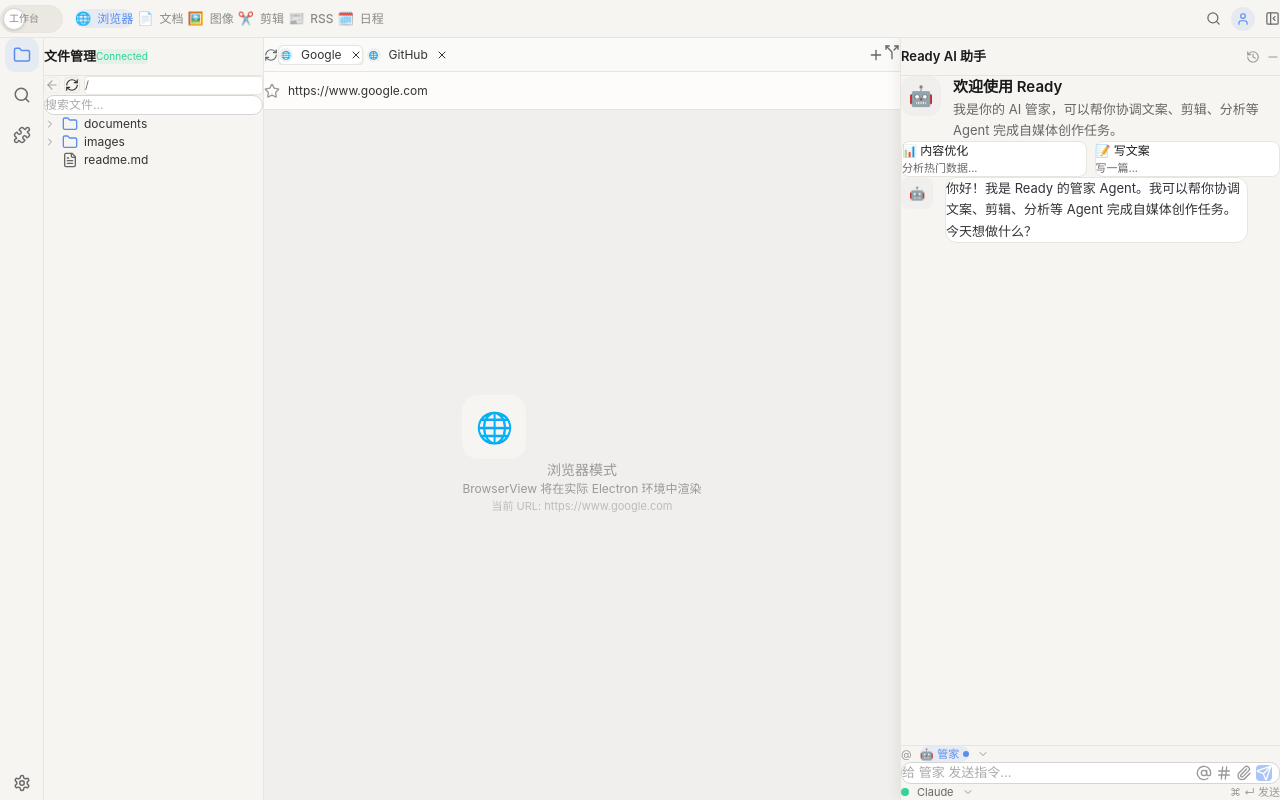
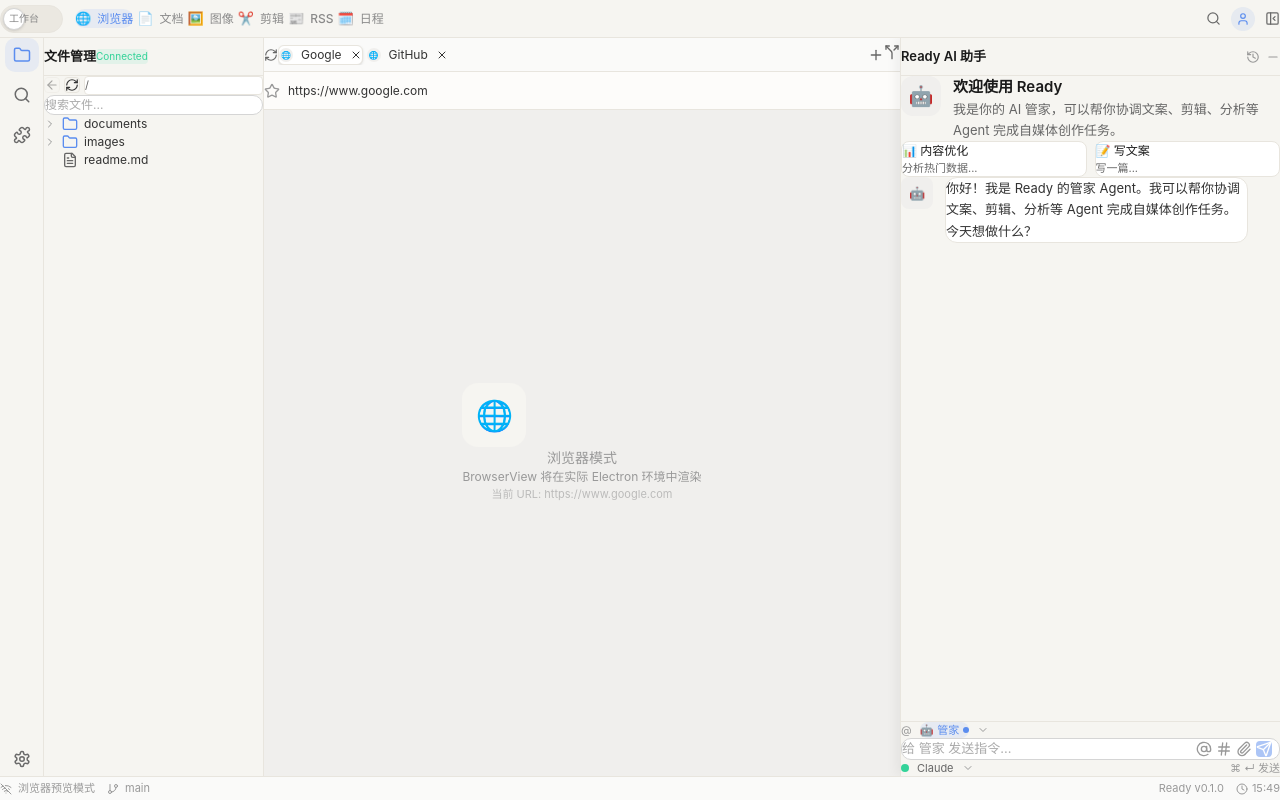
Before and after one commit to ALBEDO-TABAI/ready-export-public-20260224, a React (Vite) app: page / in a window 1280 px wide. Built offline with nearby package versions, Linux system fonts and the light colour scheme.

Commit message:
feat: 添加 StatusBar + IconRail 设置导航
- StatusBar: 显示 API 连接状态/Git 分支/版本号/本地时间
- WorkbenchMode: 集成 StatusBar 到底部
- IconRail: 设置按钮点击导航到 /settings
- CSS: 补全 line-clamp 标准属性

```diff
--- /dev/null
+++ b/src/renderer/components/layout/StatusBar.tsx
@@ -0,0 +1,44 @@
+import { Wifi, WifiOff, Clock, GitBranch } from 'lucide-react'
+import { useState, useEffect } from 'react'
+
+export default function StatusBar() {
+    const [time, setTime] = useState(new Date())
+    const hasElectron = typeof window !== 'undefined' && !!window.electronAPI
+
+    useEffect(() => {
+        const timer = setInterval(() => setTime(new Date()), 60000)
+        return () => clearInterval(timer)
+    }, [])
+
+    return (
+        <div
+            className="h-[24px] flex items-center justify-between px-3 border-t border-[var(--border-default)] text-[11px] text-[var(--text-light)] select-none"
+            style={{ background: 'var(--bg-toolbar)' }}
+        >
+            {/* Left */}
+            <div className="flex items-center gap-3">
+                <div className="flex items-center gap-1.5">
+                    {hasElectron ? (
+                        <Wifi className="w-3 h-3 text-[var(--color-green)]" />
+                    ) : (
+                        <WifiOff className="w-3 h-3 text-[var(--text-light)]" />
+                    )}
+                    <span>{hasElectron ? 'Kimi API 已连接' : '浏览器预览模式'}</span>
+                </div>
+                <div className="flex items-center gap-1.5">
+                    <GitBranch className="w-3 h-3" />
+                    <span>main</span>
+                </div>
+            </div>
+
+            {/* Right */}
+            <div className="flex items-center gap-3">
+                <span>Ready v0.1.0</span>
+                <div className="flex items-center gap-1">
+                    <Clock className="w-3 h-3" />
+                    <span>{time.toLocaleTimeString('zh-CN', { hour: '2-digit', minute: '2-digit' })}</span>
+                </div>
+            </div>
+        </div>
+    )
+}
--- a/src/renderer/pages/WorkbenchMode.tsx
+++ b/src/renderer/pages/WorkbenchMode.tsx
@@ -1,7 +1,9 @@
 import { useEffect } from 'react'
+import { useNavigate } from 'react-router-dom'
 import TopBar from '../components/layout/TopBar'
 import IconRail from '../components/layout/IconRail'
 import SidePanel from '../components/layout/SidePanel'
+import StatusBar from '../components/layout/StatusBar'
 import ChatPanel from '../components/agent/ChatPanel'
 import BrowserMode from './modes/BrowserMode'
 import DocumentMode from './modes/DocumentMode'
@@ -15,6 +17,7 @@
 export default function WorkbenchMode() {
   const { workbenchMode } = useMode()
   const { toggleSidebar, refreshFiles } = useWorkspace()
+  const navigate = useNavigate()
 
   // Initialize workspace on mount
   useEffect(() => {
@@ -27,6 +30,12 @@
     }
     initWorkspace()
   }, [refreshFiles])
+
+  const handleIconClick = (icon: string) => {
+    if (icon === 'settings') {
+      navigate('/settings')
+    }
+  }
 
   const renderMode = () => {
     switch (workbenchMode) {
@@ -52,7 +61,7 @@
       <TopBar onToggleSidebar={toggleSidebar} />
 
       <div className="flex flex-1 overflow-hidden">
-        <IconRail />
+        <IconRail onIconClick={handleIconClick} />
         <SidePanel />
 
         {/* Main Content Area */}
@@ -62,6 +71,8 @@
 
         <ChatPanel />
       </div>
+
+      <StatusBar />
     </div>
   )
 }
```
